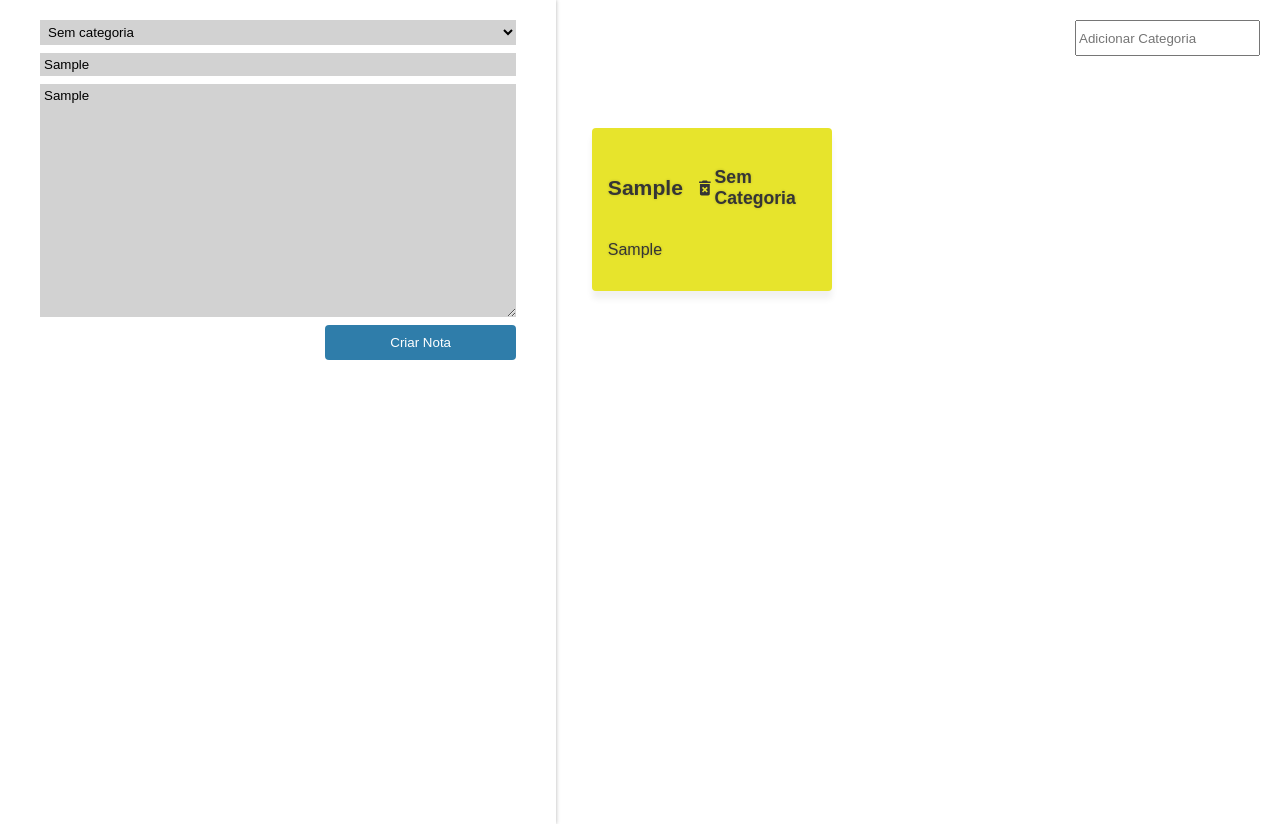
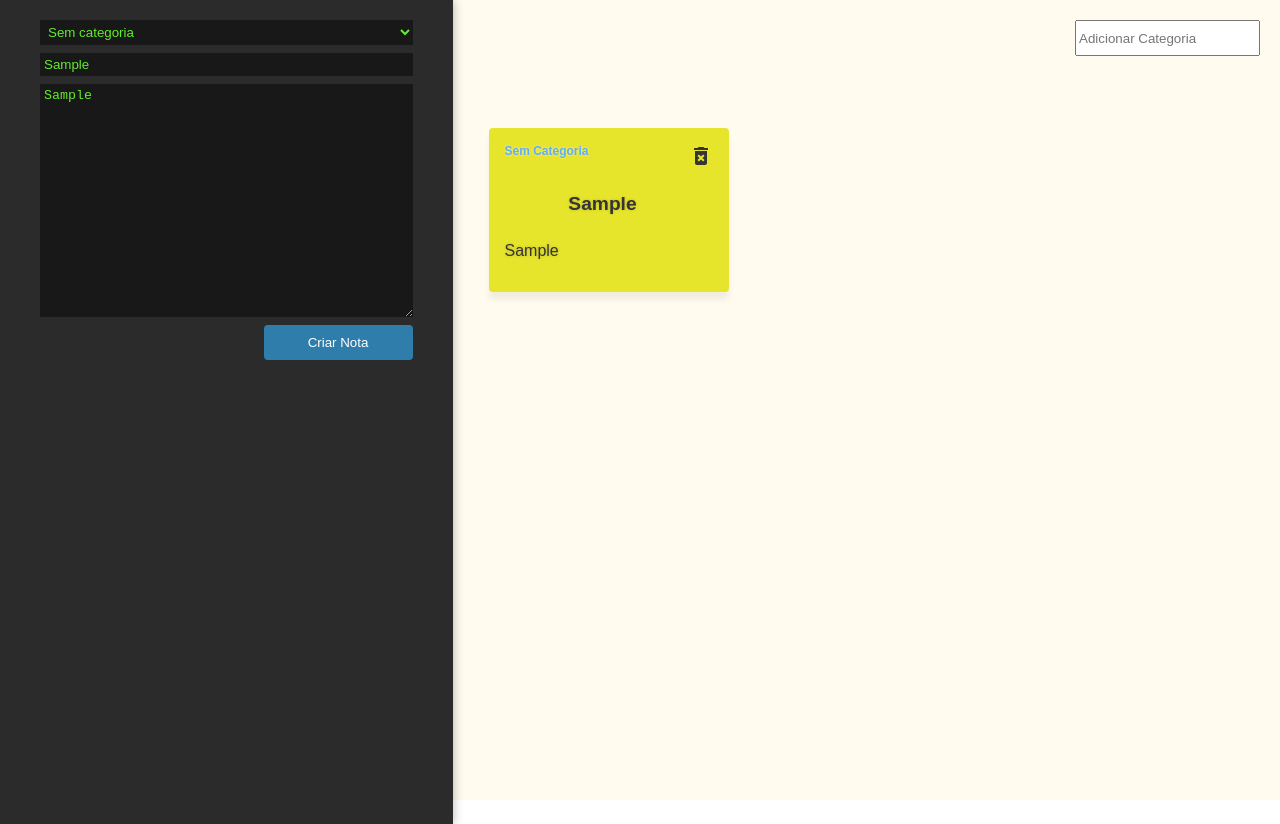
Before and after one commit to gabrielgfw/react-js-alura, a React (Create React App) app: page / in a window 1280 px wide. Both pictures are taken after typing "Sample", "Sample" into the empty fields and a click on the button "Criar Nota". Built offline with nearby package versions, Linux system fonts and the light colour scheme.

Commit message:
overall css improvements

```diff
--- a/src/assets/App.css
+++ b/src/assets/App.css
@@ -1,5 +1,7 @@
 .conteudo {
+  height: 100vh;
   display: flex;
+  background-color: rgb(255, 251, 238);
 }
 
 .conteudo-principal {
--- a/src/components/CardNota/CardNota.jsx
+++ b/src/components/CardNota/CardNota.jsx
@@ -13,9 +13,12 @@ class CardNota extends Component {
     return (
       <section className="card-nota">
         <header className="card-nota_cabecalho">
+          <div className="card-nota_cabecalho-top">
+            <span>{this.props.categoria}</span>
+            <DeleteIcon className="card-nota_icon" onClick={this.apagar.bind(this)}/>
+          </div>
           <h3 className="card-nota_titulo">{this.props.titulo}</h3>
-          <DeleteIcon className="card-nota_icon" onClick={this.apagar.bind(this)}/>
-          <h4>{this.props.categoria}</h4>
+
         </header>
         <p className="card-nota_texto">{this.props.descricao}</p>
       </section>
--- a/src/components/CardNota/style.css
+++ b/src/components/CardNota/style.css
@@ -15,10 +15,25 @@
 
 .card-nota_cabecalho {
   width: 100%;
-  font-size: 1.1em;
   display: flex;
+  flex-direction: column;
   justify-content: space-between;
   align-items: center;
+}
+
+.card-nota_cabecalho-top {
+  display: flex;
+  flex-direction: row;
+  justify-content: space-between;
+  width: 100%;
+  height: 30px;
+  font-size: 12px;
+  font-weight: bold;
+  color: rgb(96, 174, 247);
+
+
+  text-shadow: 0px 0px 3px rgb(255, 255, 255, 0.5);
+
 }
 
 .card-nota_icon {
--- a/src/components/FormularioCadastro/style.css
+++ b/src/components/FormularioCadastro/style.css
@@ -1,20 +1,22 @@
 .form-cadastro {
-  flex-grow: 2;
-  box-shadow: 0 0 4px rgba(0, 0, 0, 0.3);
+  flex-grow: 1;
+  box-shadow: 0 0 10px rgba(0, 0, 0, 0.3);
   z-index: 1;
   min-height: 100vh;
   display: flex;
   flex-direction: column;
   padding: 12px 40px;
+  background-color: rgb(43, 43, 43);
+  font-family: consolas;
 }
 
 .form-cadastro_input {
   margin-top: 8px;
   padding: 4px;
   border: none;
-  background-color: rgb(210, 210, 210);
-  font-family: Arial, Helvetica, sans-serif;
+  background-color: rgb(24, 24, 24);
   font-weight: 100;
+  color: rgb(99, 236, 45);
 }
 
 .form-cadastro_submit {
```
